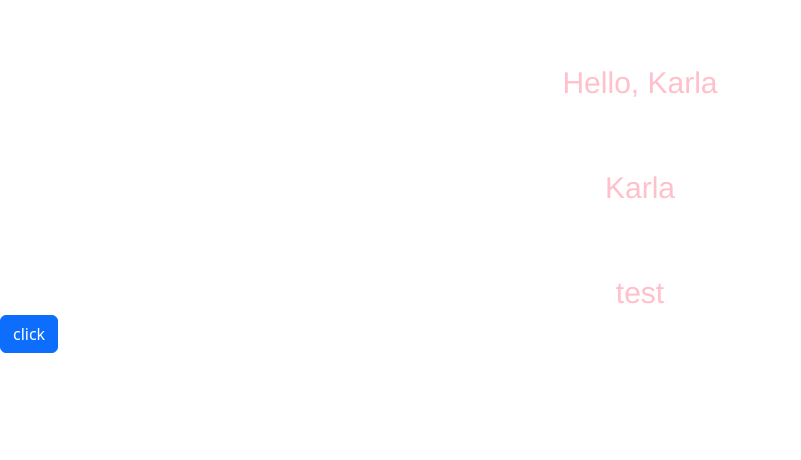
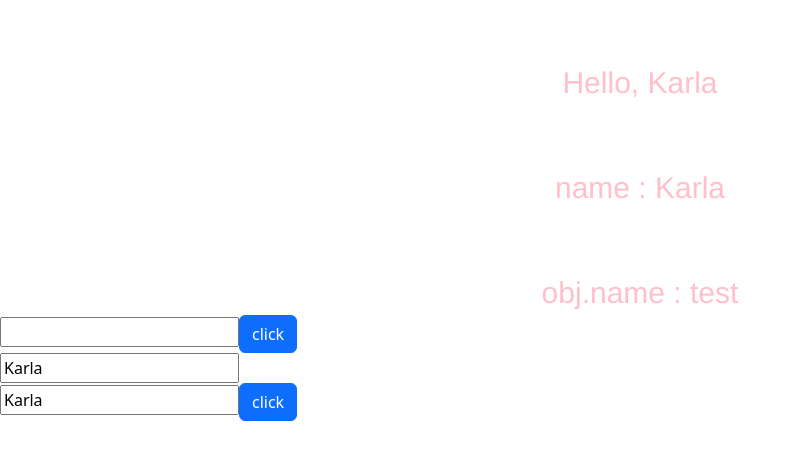
Before and after one commit to solbiko/vue3-project, a Vue app: page / in a window 1280 px wide. Shown: the top 460 px of the page, without its empty margins (0-801 px from the left). Built offline with nearby package versions, Linux system fonts and the light colour scheme.

Commit message:
데이터 바인딩

```diff
--- a/src/App.vue
+++ b/src/App.vue
@@ -1,14 +1,23 @@
 <template>
-  <div class="name"> {{ greet }} </div>
-  <div class="name"> {{ name }} </div>
-    <div class="name"> {{ obj.name }} </div>
+  <div v-bind:class="nameClass"> {{ greet }} </div> <!-- class 데이터 바인딩 -->
+  <div :class="nameClass"> name : {{ name }} </div> <!-- v-bind 생략 -->
+  <div class="name"> obj.name : {{ obj.name }} </div> <!-- obj 데이터 바인딩 -->
 
-  <button
-    class="btn btn-primary"
-    v-on:click="updateName2"
-  >
-    click
-  </button>
+  <div>
+    <input v-bind:type="type" v-bind:value="name"> <!-- type, value 바인딩 -->
+    <button class="btn btn-primary" @click="updateName" > click </button> <!-- v-on: 생략, @로 대체 -->
+  </div>
+
+
+  <div> <!-- 양방향 바인딩 -->
+    <input type="text" :value="name" @input="updateInputName">
+  </div>
+
+    <div>
+    <input type="text" v-model="name">
+    <button class="btn btn-primary" @click="onSubmit" > click </button>
+  </div>
+
 
 </template>
 
@@ -19,6 +28,9 @@ export default {
 
     // let name = "Karla";
     const name = ref("Karla");
+    const type = ref("number");
+    const nameClass = ref('name');
+
     const obj = reactive({
       id:1,
       name:"test"
@@ -32,7 +44,8 @@ export default {
 
     const updateName = () => {
       name.value = "Solbi";
-      console.log(name);
+      type.value = "text";
+      console.log(name.value);
     };
 
     const updateName2 = () => {
@@ -41,13 +54,26 @@ export default {
 
     };
 
+    const updateInputName = (e) => {
+      name.value = e.target.value
+    }
+
+    const onSubmit = () => {
+      console.log(name.value)
+    };
+
+
     return {
       name,
+      type,
+      nameClass,
       obj,
       // greeting,
       greet,
       updateName,
-      updateName2
+      updateName2,
+      onSubmit,
+      updateInputName,
     };
 
 
```
